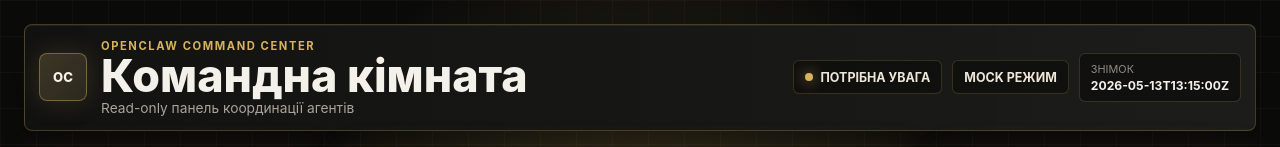
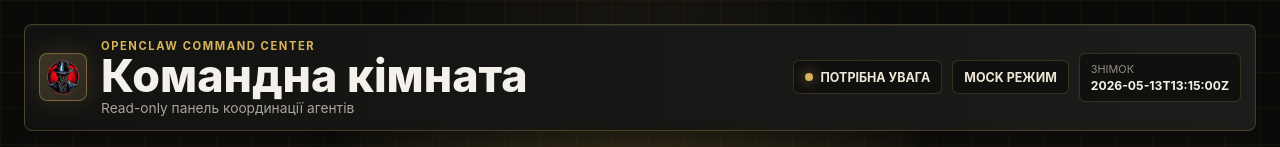
Before and after one commit to DenisNosov22/openclaw-command-center, a React (Vite) app: page / in a window 1280 px wide. Shown: the top 147 px of the page. Built offline with nearby package versions, Linux system fonts and the light colour scheme.

Commit message:
feat: use command center logo

```diff
--- a/src/App.css
+++ b/src/App.css
@@ -72,14 +72,11 @@
 }
 
 .command-mark {
-  display: grid;
   flex: 0 0 48px;
   width: 48px;
   aspect-ratio: 1;
-  place-items: center;
-  color: #f7f1e6;
-  font-size: 0.82rem;
-  font-weight: 800;
+  object-fit: contain;
+  padding: 3px;
   background:
     linear-gradient(135deg, rgba(215, 180, 92, 0.16), rgba(215, 180, 92, 0.08)),
     rgba(32, 31, 28, 0.96);
--- a/src/features/command-room/CommandRoomPage.tsx
+++ b/src/features/command-room/CommandRoomPage.tsx
@@ -119,9 +119,11 @@ export function CommandRoomPage() {
     <main className="command-room">
       <header className="command-bar" aria-label="Статус командної кімнати">
         <div className="command-bar__identity">
-          <div className="command-mark" aria-hidden="true">
-            OC
-          </div>
+          <img
+            alt="OpenClaw Command Center logo"
+            className="command-mark"
+            src={`${import.meta.env.BASE_URL}logo-command-center.png`}
+          />
           <div>
             <p className="eyebrow">OpenClaw Command Center</p>
             <h1>Командна кімната</h1>
```
Also changed, not shown: public/logo-command-center.png (added).
